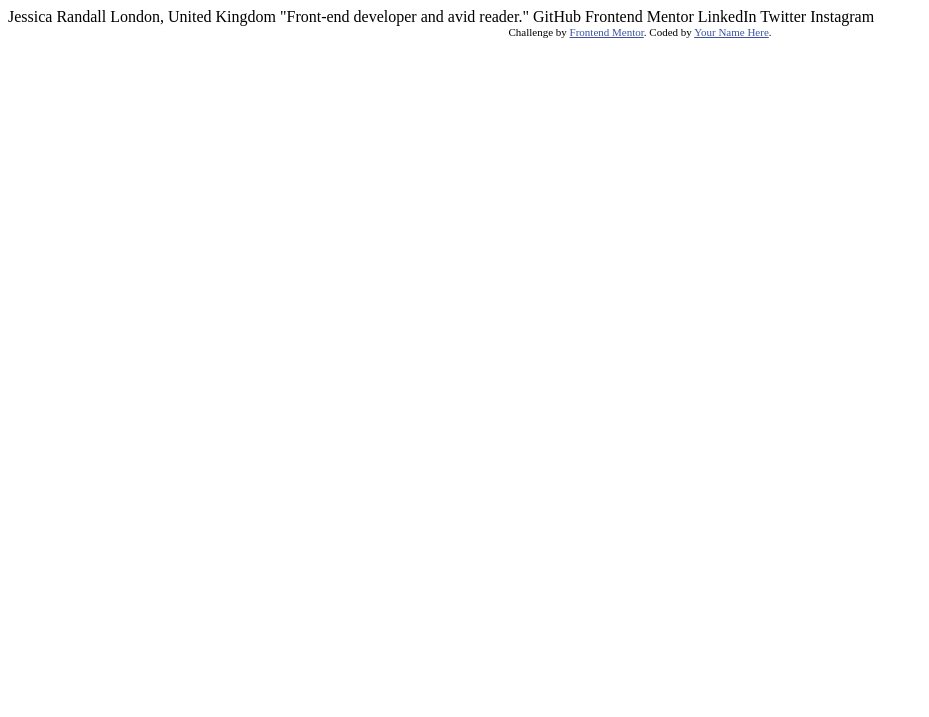
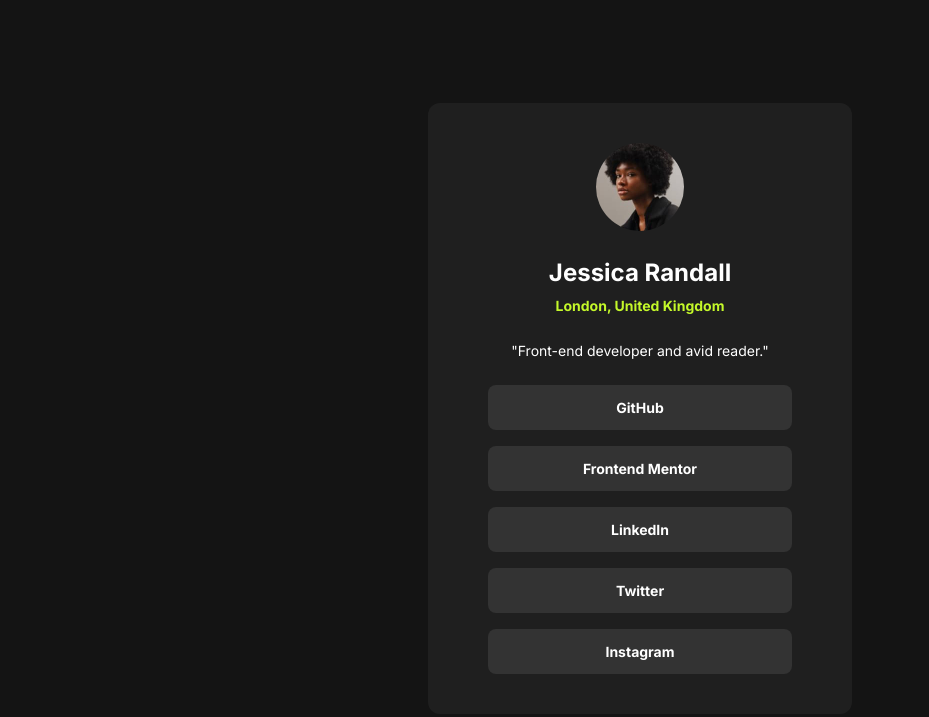
Before and after one commit to ivanpehar/social_links_profile, a plain HTML site: page index.html in a window 1280 px wide. Shown: the whole page, without its empty margins (0-929 px from the left). Drawn offline with Linux system fonts and the light colour scheme.

Commit message:
Finish project, uploading project files

```diff
--- a/index.html
+++ b/index.html
@@ -2,33 +2,31 @@
 <html lang="en">
 <head>
   <meta charset="UTF-8">
-  <meta name="viewport" content="width=device-width, initial-scale=1.0"> <!-- displays site properly based on user's device -->
-
+  <meta name="viewport" content="width=device-width, initial-scale=1.0">
   <link rel="icon" type="image/png" sizes="32x32" href="./assets/images/favicon-32x32.png">
-
+  <link rel="preconnect" href="https://fonts.googleapis.com">
+  <link rel="preconnect" href="https://fonts.gstatic.com" crossorigin>
+  <link href="https://fonts.googleapis.com/css2?family=Inter:ital,opsz,wght@0,14..32,100..900;1,14..32,100..900&display=swap" rel="stylesheet">
+  <link rel="stylesheet" href="./styles/styles.css">
   <title>Frontend Mentor | Social links profile</title>
-
-  <!-- Feel free to remove these styles or customise in your own stylesheet 👍 -->
   <style>
-    .attribution { font-size: 11px; text-align: center; }
-    .attribution a { color: hsl(228, 45%, 44%); }
   </style>
 </head>
 <body>
-
-  Jessica Randall
-  London, United Kingdom
-  "Front-end developer and avid reader."
-
-  GitHub
-  Frontend Mentor
-  LinkedIn
-  Twitter
-  Instagram
-
-  <div class="attribution">
-    Challenge by <a href="https://www.frontendmentor.io?ref=challenge" target="_blank">Frontend Mentor</a>.
-    Coded by <a href="#">Your Name Here</a>.
-  </div>
+  <main>
+    <div class="container">
+      <img src="./assets/images/avatar-jessica.jpeg" alt="Jessica's avatar" class="avatar">
+      <h1 class="name txtpr1">Jessica Randall</h1>
+      <p class="location txtpr3">London, United Kingdom</p>
+      <p class="description txtpr2">"Front-end developer and avid reader."</p>
+      <div class="social-links">
+        <a href="" class="social-btn txtpr3">GitHub</a>
+        <a href="" class="social-btn txtpr3">Frontend Mentor</a>
+        <a href="" class="social-btn txtpr3">LinkedIn</a>
+        <a href="" class="social-btn txtpr3">Twitter</a>
+        <a href="" class="social-btn txtpr3">Instagram</a>
+      </div>
+    </div>
+  </main>
 </body>
 </html>
--- /dev/null
+++ b/styles/styles.css
@@ -0,0 +1,93 @@
+.txtpr1 {
+    font-family: "Inter", serif;
+    font-weight: 700;
+    font-size: 24px;
+    line-height: 150%;
+    letter-spacing: 0px;
+}
+
+.txtpr2 {
+    font-family: "Inter", serif;
+    font-weight: 400;
+    font-size: 14px;
+    line-height: 150%;
+    letter-spacing: 0px;
+}
+
+.txtpr3 {
+    font-family: "Inter", serif;
+    font-weight: 700;
+    font-size: 14px;
+    line-height: 150%;
+    letter-spacing: 0px;
+}
+
+body {
+    background-color: #141414;
+    display: flex;
+    flex-direction: column;
+    justify-content: center;
+    align-items: center;
+    text-align: center;
+    height: 100vh;
+}
+
+.container {
+        width: 344px;
+        padding: 40px;
+        background-color: #1F1F1F;
+        border-radius: 12px;
+}
+
+.avatar {
+    width: 88px;
+    height: 88px;
+    border-radius: 50%;
+    display: block;
+    margin: 0 auto;
+}
+
+.name {
+    color: white;
+    margin-top: 24px;
+    margin-bottom: 4px;
+}
+
+.location {
+    color: #C4F82A;
+    margin: 0 0 24px 0;
+}
+
+.description {
+    color: white;
+    margin: 0 0 24px 0;
+}
+
+a {
+    color: white;
+    text-decoration: none;
+    background-color: #333333;
+    display: block;
+    margin: 0 20px 16px 20px;
+    padding: 12px 0;
+    border-radius: 8px;
+}
+
+a:hover {
+    background-color: #C4F82A;
+    color: #333333;
+}
+
+.social-links a:last-child {
+    margin-bottom: 0;
+}
+
+@media (max-width: 375px) {
+    .container {
+        width: 279px;
+        padding: 24px;
+    }
+    a {
+        margin: 0 0 16px 0;
+    }
+}
```
Also changed, not shown: assets/images/screenshot.jpeg (added).
